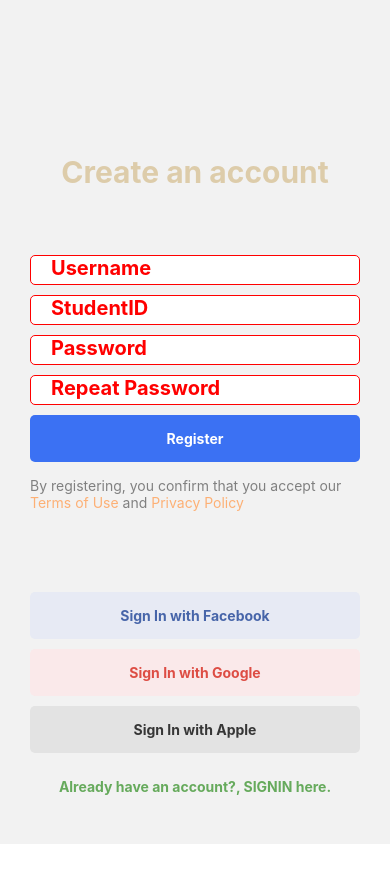
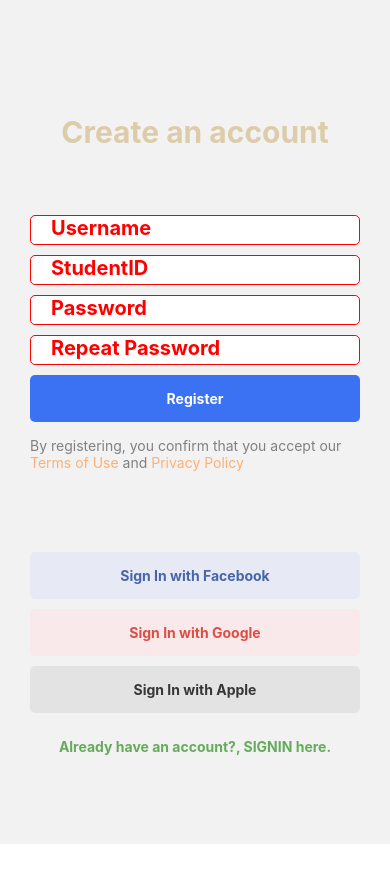
Before and after one commit to Vinay-1025/StudentCommunity, a React Native app: screen /SignUp in a window 390 px wide. Shown: the top 882 px of the page. Built offline with nearby package versions, Linux system fonts and the light colour scheme.

Commit message:
Just updated style in SIGNIN and SIGNUP

```diff
--- a/src/screens/SignInScreen.js
+++ b/src/screens/SignInScreen.js
@@ -53,7 +53,7 @@ const styles = StyleSheet.create({
     root: {
         alignItems: 'center',
         top: '10%',
-        paddingTop: 60,
+        paddingTop: 20,
         padding: 30,
         borderRadius: '100%',
     },
--- a/src/screens/SignUpscreen/SignUpScreen.js
+++ b/src/screens/SignUpscreen/SignUpScreen.js
@@ -54,7 +54,7 @@ const styles = StyleSheet.create({
     root: {
         alignItems: 'center',
         top: '10%',
-        paddingTop: 60,
+        paddingTop: 20,
         padding: 30,
         borderRadius: '100%',
     },
```
